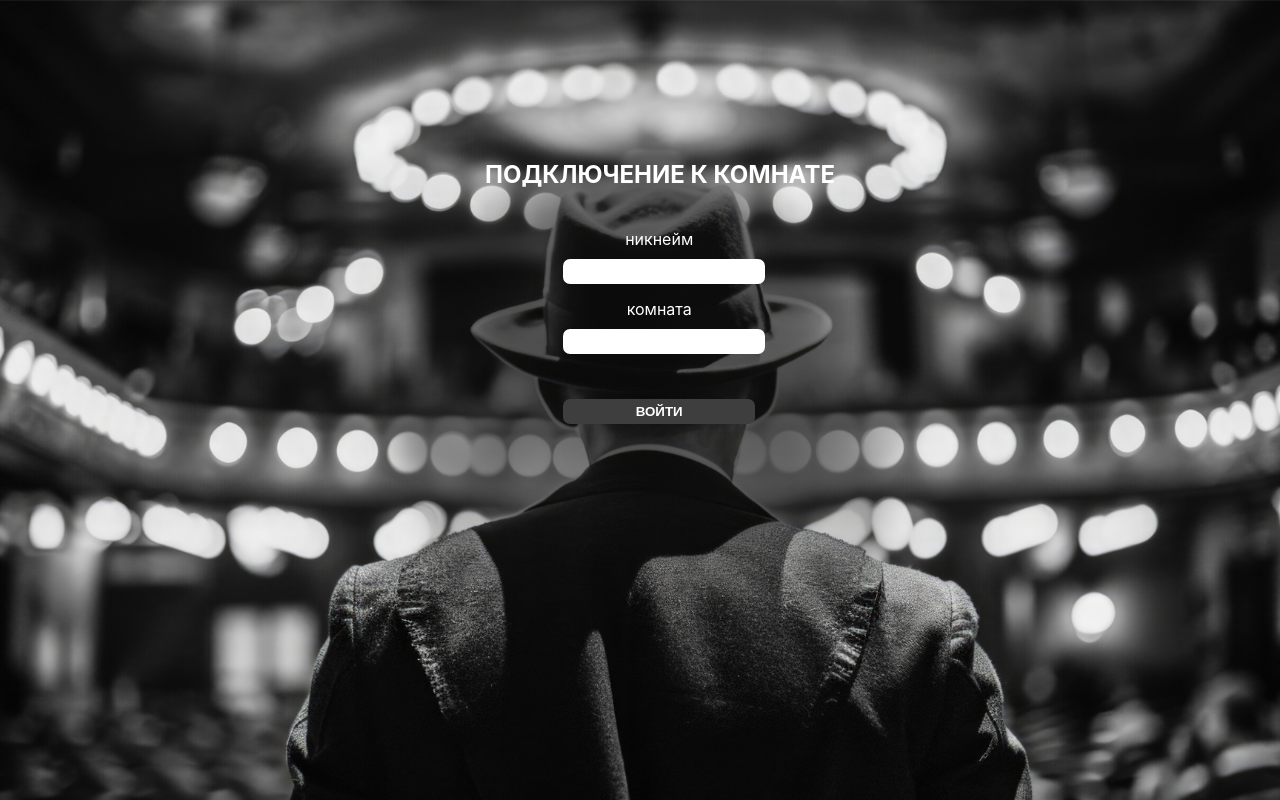
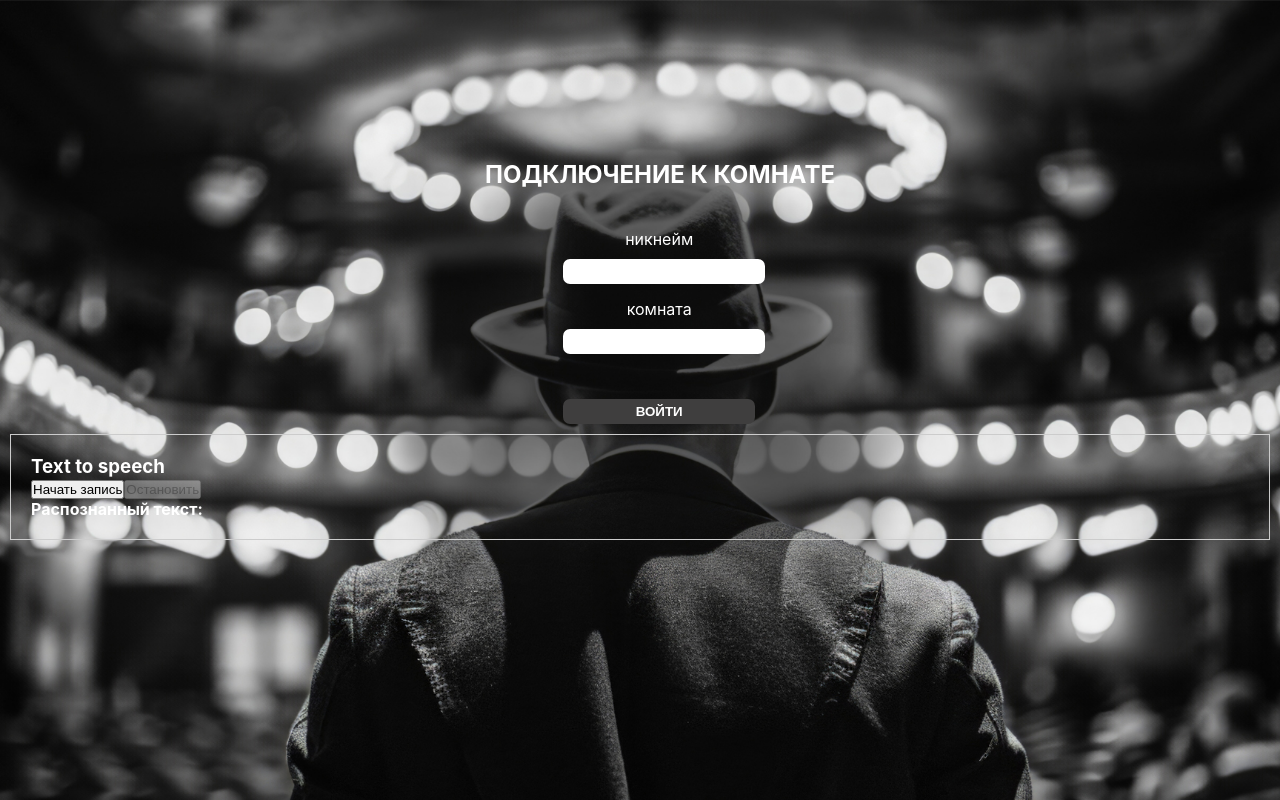
Before and after one commit to MeShok724/Mafia, a React (Create React App) app in the folder client/: page / in a window 1280 px wide. Built offline with nearby package versions, Linux system fonts and the light colour scheme.

Commit message:
Speech to text

```diff
--- a/client/src/App.js
+++ b/client/src/App.js
@@ -1,6 +1,6 @@
 import {BrowserRouter, Route, Routes} from "react-router-dom";
-import JoinPage from "./JoinPage";
-import RoomPage from "./RoomPage";
+import JoinPage from "./pages/JoinPage";
+import RoomPage from "./pages/RoomPage";
 
 
 function App() {
--- a/client/src/JoinPage.jsx
+++ b/client/src/pages/JoinPage.jsx
@@ -1,7 +1,8 @@
-import './styles/Join.css';
-import backgroundImage from './images/background1.jpg';
+import '../styles/Join.css';
+import backgroundImage from '../images/background1.jpg';
 import {useState} from "react";
 import {useNavigate} from 'react-router-dom';
+import {SpeechToText} from '../services/SpeechToText'
 
 
 export default function JoinPage(props){
@@ -54,6 +55,7 @@ export default function JoinPage(props){
                     onClick={ToRoomPage}
                 ><b>ВОЙТИ</b></button>
             </div>
+            <SpeechToText/>
         </div>
     );
 }
--- /dev/null
+++ b/client/src/services/SpeechToText.jsx
@@ -0,0 +1,89 @@
+import { useState, useEffect } from 'react';
+
+export const SpeechToText = () => {
+    const [transcript, setTranscript] = useState('');
+    const [isListening, setIsListening] = useState(false);
+    const [recognition, setRecognition] = useState(null);
+
+    useEffect(() => {
+        if (!('webkitSpeechRecognition' in window) && !('SpeechRecognition' in window)){
+            alert('Браузер не поддерживает распознавание речи')
+            return
+        }
+
+        // экземпляр распознавателя
+        const SpeechRecognition = window.SpeechRecognition || window.webkitSpeechRecognition
+        const recognitionInstance = new SpeechRecognition();
+
+        recognitionInstance.continuous = true;
+        recognitionInstance.interimResults = true;
+        recognitionInstance.lang = 'ru-RU';
+
+        recognitionInstance.onresult = (event) => {
+            let finalTranscript = '';
+            let interimTranscript = '';
+
+            for (let i = event.resultIndex; i < event.results.length; i++){
+                const transcript = event.results[i][0].transcript;
+                if (event.results[i].isFinal) {
+                    finalTranscript += transcript + ' ';
+                } else {
+                    interimTranscript += transcript;
+                }
+            }
+
+            setTranscript(prev => prev + finalTranscript);
+            console.log('Распознано: ', finalTranscript || interimTranscript);
+        }
+
+        recognitionInstance.onerror = (event) => {
+            console.log('Ошибка распознавания: ', event.error);
+            setIsListening(false);
+        }
+
+        recognitionInstance.onend = () => {
+            console.log('Распознавание завершено');
+            setIsListening(false);
+        }
+
+        setRecognition(recognitionInstance);
+
+        return () => {
+            if (recognitionInstance){
+                recognitionInstance.stop();
+            }
+        }
+    }, []);
+
+    const startListening = () => {
+        if (recognition) {
+            setTranscript('');
+            recognition.start();
+            setIsListening(true);
+            console.log('Начало распознавания')
+        }
+    }
+
+    const stopListening = () => {
+        if (recognition) {
+            recognition.stop();
+            setIsListening(false);
+        }
+    }
+
+    return (
+        <div style={{ padding: '20px', border: '1px solid #ccc', margin: '10px'}}>
+            <h3>Text to speech</h3>
+            <button onClick={startListening} disabled={isListening}>
+                Начать запись
+            </button>
+            <button onClick={stopListening} disabled={!isListening}>
+                Остановить
+            </button>
+            <div>
+                <strong>Распознанный текст:</strong>
+                <p>{transcript}</p>
+            </div>
+        </div>
+    )
+}
```
Also changed, not shown: client/src/pages/RoomPage.jsx (renamed from client/src/RoomPage.jsx, +12 -13 lines).
